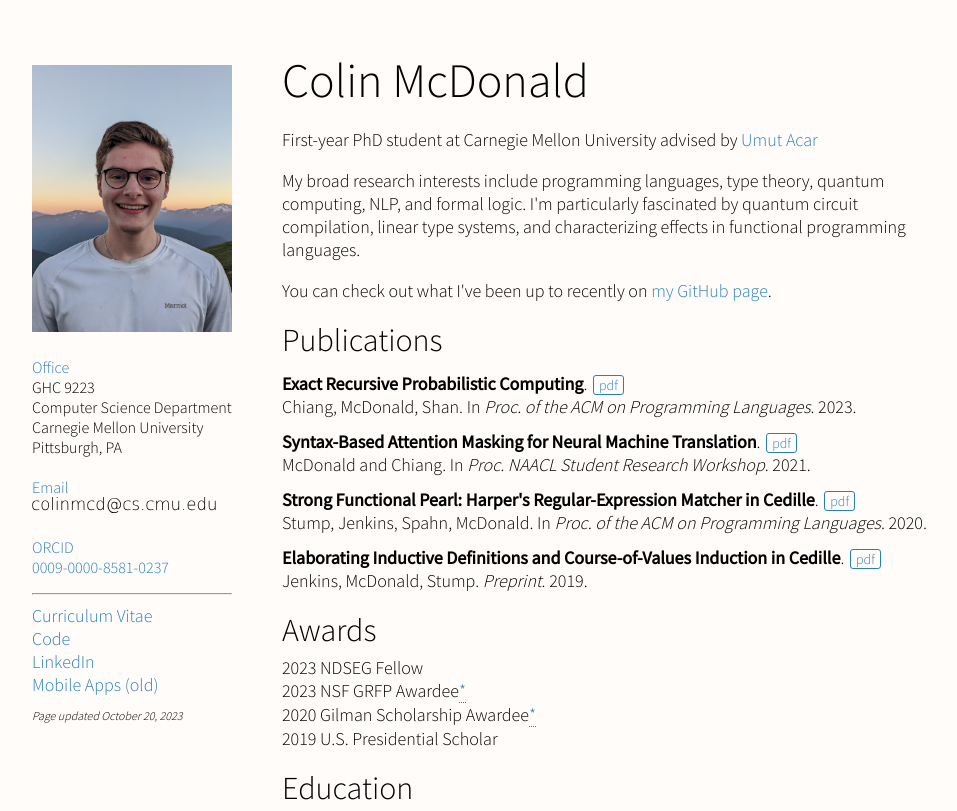
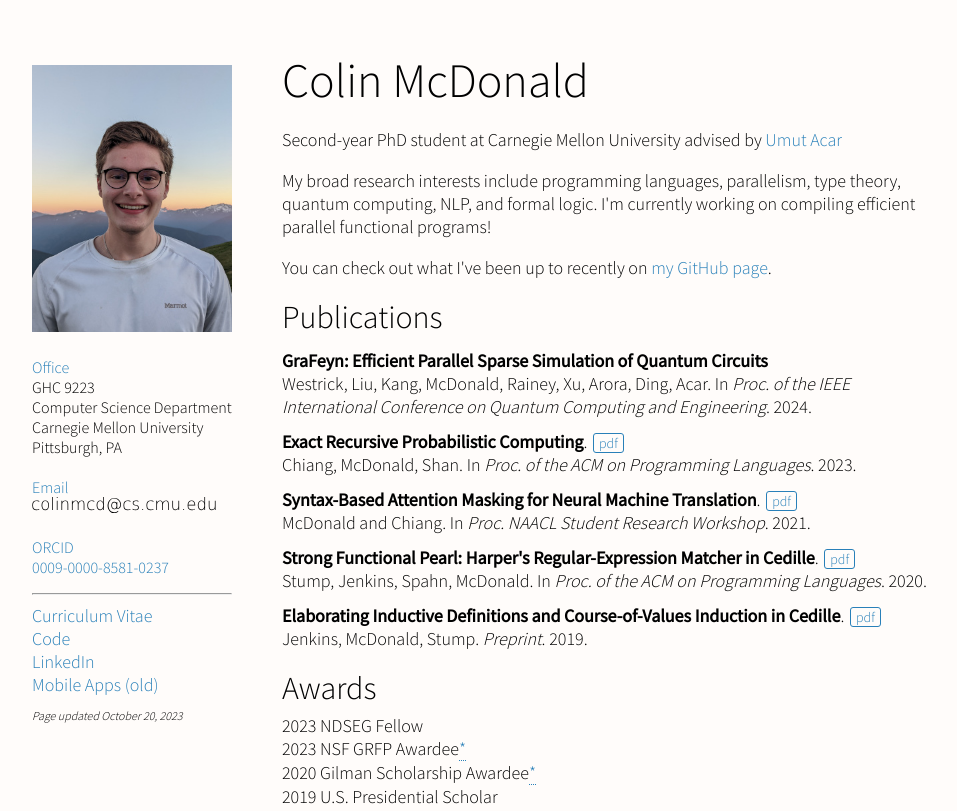
Before and after one commit to colin-mcd/colin-mcd.github.io, a plain HTML site: page index.html in a window 1280 px wide. Shown: the top 811 px of the page, without its empty margins (18-975 px from the left). Drawn offline with Linux system fonts and the light colour scheme.

Commit message:
Updates for second year

```diff
--- a/index.html
+++ b/index.html
@@ -57,14 +57,20 @@
     <h1>Colin McDonald</h1>
   </div>
 
-  <p>First-year PhD student at Carnegie Mellon University advised by <a href="https://www.umut-acar.org/">Umut Acar</a>
+  <p>Second-year PhD student at Carnegie Mellon University advised by <a href="https://www.umut-acar.org/">Umut Acar</a>
   </p>
 
-  <p>My broad research interests include programming languages, type theory, quantum computing, NLP, and formal logic. I'm particularly fascinated by quantum circuit compilation, linear type systems, and characterizing effects in functional programming languages.</p>
+  <p>My broad research interests include programming languages, parallelism, type theory, quantum computing, NLP, and formal logic. I'm currently working on compiling efficient parallel functional programs!</p>
 
   <p>You can check out what I've been up to recently on <a href="https://github.com/colin-mcd/">my GitHub page</a>.</p>
 
   <h2>Publications</h2>
+
+  <div class="pub">
+    <b>GraFeyn: Efficient Parallel Sparse Simulation of Quantum Circuits</b>
+    <br>
+    Westrick, Liu, Kang, McDonald, Rainey, Xu, Arora, Ding, Acar.
+    In <em>Proc. of the IEEE International Conference on Quantum Computing and Engineering</em>. 2024.
 
   <div class="pub">
     <b>Exact Recursive Probabilistic Computing</b>.
```
